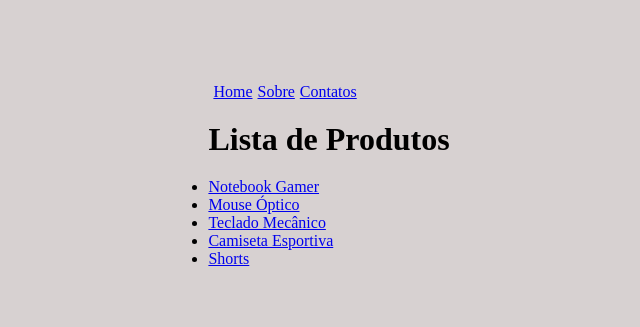
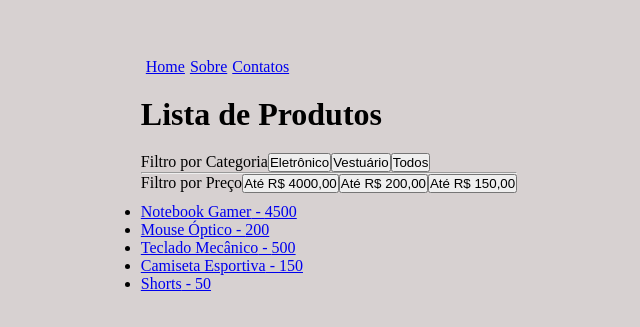
Before and after one commit to devmafra/react-labs, a React (Vite) app in the folder react-router/: page /products in a window 1280 px wide. Shown: the part 225-552 px from the top of the page, without its empty margins (311-951 px from the left). Built offline with nearby package versions, Linux system fonts and the light colour scheme.

Commit message:
feat(products): implement multi-filter system using useSearchParams

```diff
--- a/react-router/src/pages/Products.jsx
+++ b/react-router/src/pages/Products.jsx
@@ -1,17 +1,93 @@
 import React from "react";
-import { Link } from "react-router";
+import { Link, useSearchParams } from "react-router";
 import produtos from "../assets/data.js";
 
 export function Products() {
+  const [searchParams, setSearchParams] = useSearchParams();
+
+  const categoria = searchParams.get("categoria");
+  const preco = searchParams.get("preco");
+
+  const produtosFiltrados = produtos.filter((produto) => {
+    return (
+      (categoria ? produto.categoria === categoria : true) &&
+      (preco ? produto.preco <= preco : true)
+    );
+  });
+
+  const handleFiltro = (chave, valor) => {
+    setSearchParams((prev) => {
+      if (valor) prev.set(chave, valor);
+      else prev.delete(chave);
+      return prev;
+    });
+  };
+
+  const todosProdutos = () => {
+    setSearchParams({});
+  };
+
   return (
     <div>
       <h1>Lista de Produtos</h1>
+
+      <div style={{ margin: "10px 0 10px 0" }}>
+        <span>Filtro por Categoria</span>
+        <button
+          onClick={() => handleFiltro("categoria", "eletrônico")}
+          style={{
+            backgroundColor: categoria === "eletrônico" ? "lightblue" : "",
+          }}
+        >
+          Eletrônico
+        </button>
+        <button
+          onClick={() => handleFiltro("categoria", "vestuário")}
+          style={{
+            backgroundColor: categoria === "vestuário" ? "lightblue" : "",
+          }}
+        >
+          Vestuário
+        </button>
+        <button onClick={() => todosProdutos()}>Todos</button>
+        <hr />
+        <span ib>Filtro por Preço</span>
+        <button
+          onClick={() => handleFiltro("preco", 4000)}
+          style={{
+            backgroundColor: preco === "4000" ? "lightblue" : "",
+          }}
+        >
+          Até R$ 4000,00
+        </button>
+        <button
+          onClick={() => handleFiltro("preco", 200)}
+          style={{
+            backgroundColor: preco === "200" ? "lightblue" : "",
+          }}
+        >
+          Até R$ 200,00
+        </button>
+        <button
+          onClick={() => handleFiltro("preco", 150)}
+          style={{
+            backgroundColor: preco === "150" ? "lightblue" : "",
+          }}
+        >
+          Até R$ 150,00
+        </button>
+      </div>
       <ul>
-        {produtos.map((produto) => (
+        {produtosFiltrados.map((produto) => (
           <li key={produto.id}>
-            <Link to={`/products/${produto.id}`}>{produto.nome}</Link>
+            <Link to={`/products/${produto.id}`}>
+              {produto.nome} - {produto.preco}
+            </Link>
           </li>
         ))}
+        {produtosFiltrados.length === 0 && (
+          <p style={{ color: "red" }}>Nenhum produto Encontrado!</p>
+        )}
       </ul>
     </div>
   );
```
